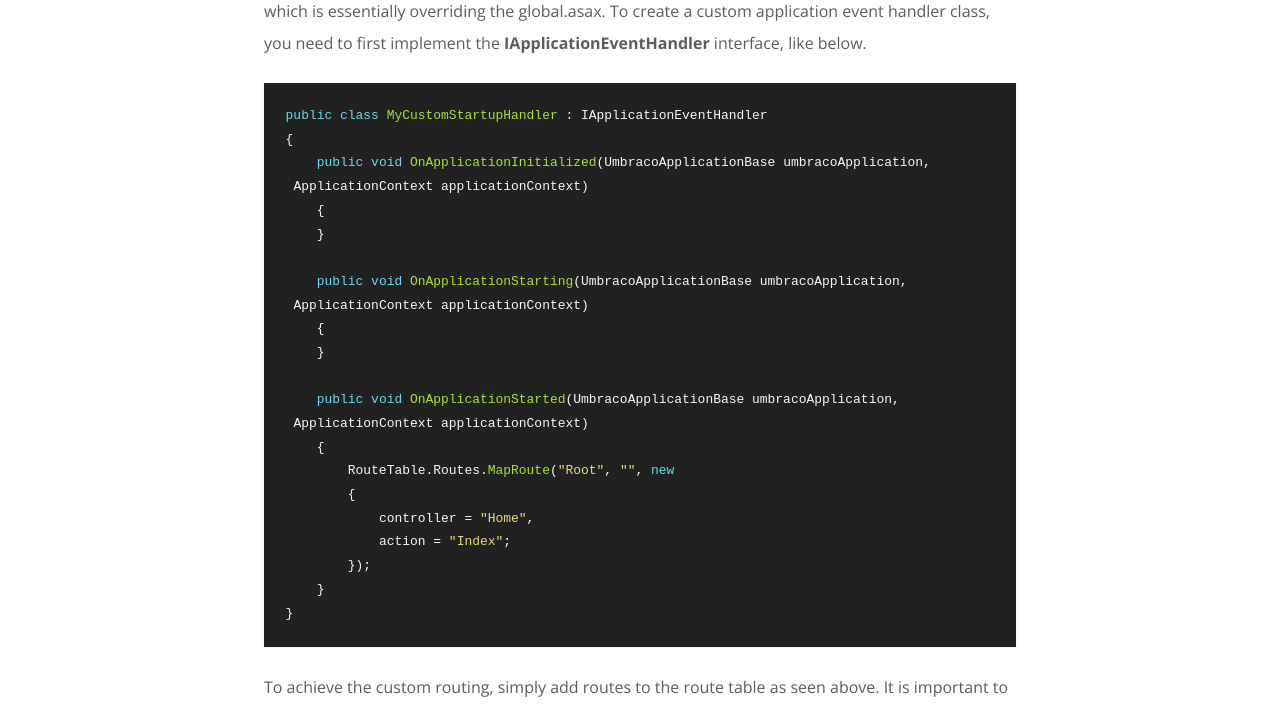
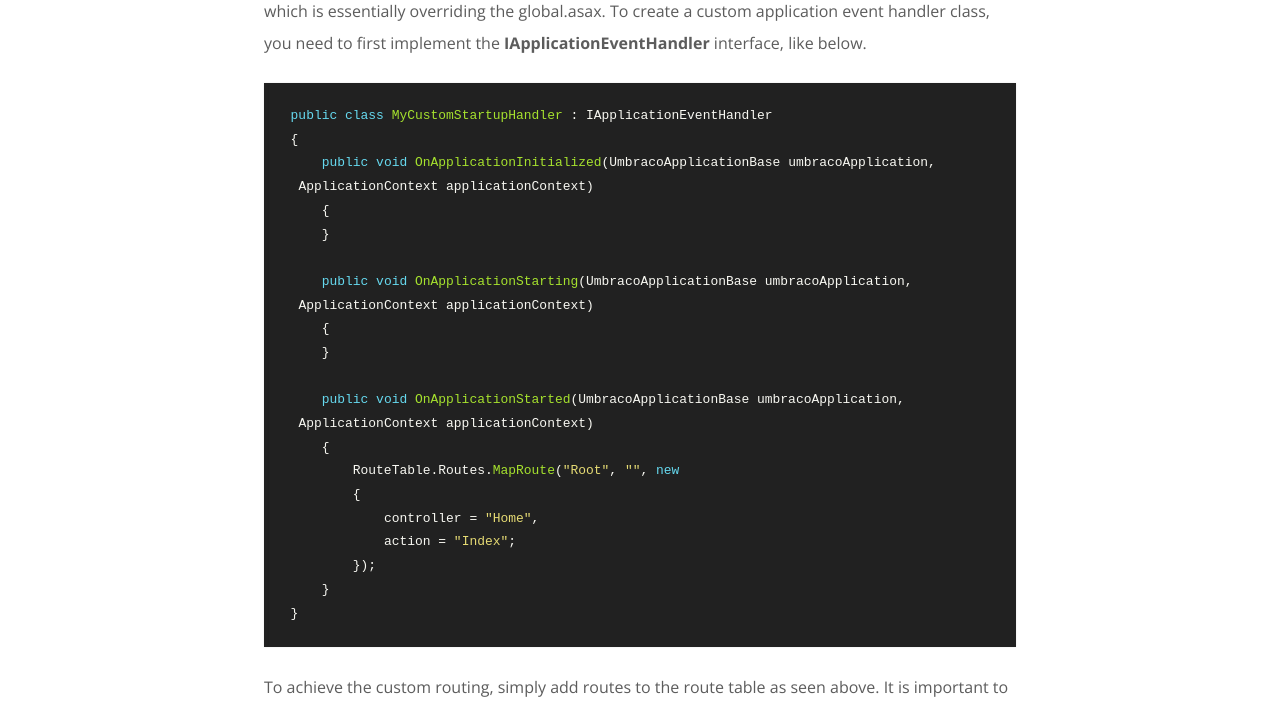
Before and after one commit to prabuw/prabuw.github.io, a Jekyll site: the page built from _posts/2014-03-05-umbraco-7-what-ive-learned-so-far-custom-routing-and-handlers.markdown, in a window 1280 px wide. Shown: the part 298-1007 px from the top of the page. Built offline with Jekyll 4.4.1, drawn with Linux system fonts in a browser that asks for light colours; comment, search, counter and statistics services are not loaded.

Commit message:
Padding code snippets

```diff
--- a/assets/scss/_syntax-highlighting.scss
+++ b/assets/scss/_syntax-highlighting.scss
@@ -3,7 +3,7 @@
 */
 .highlight {
   margin: $base-spacing 0;
-  padding: 0;
+  padding: 0 0 0 5px;
   box-shadow: 0px 0px 2px rgba($black-color, .1);
   overflow: scroll;
 
@@ -36,6 +36,9 @@
   }
 }
 
+.highlight code{
+  padding: 0;
+}
 .highlight .hll { background-color: #49483e }
 .highlight  { background: #272822; color: #f8f8f2 }
 .highlight .c { color: #75715e } /* Comment */
```
